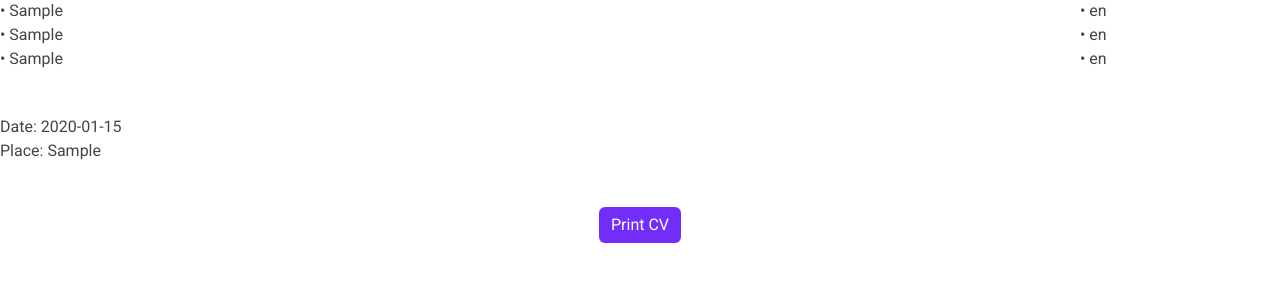
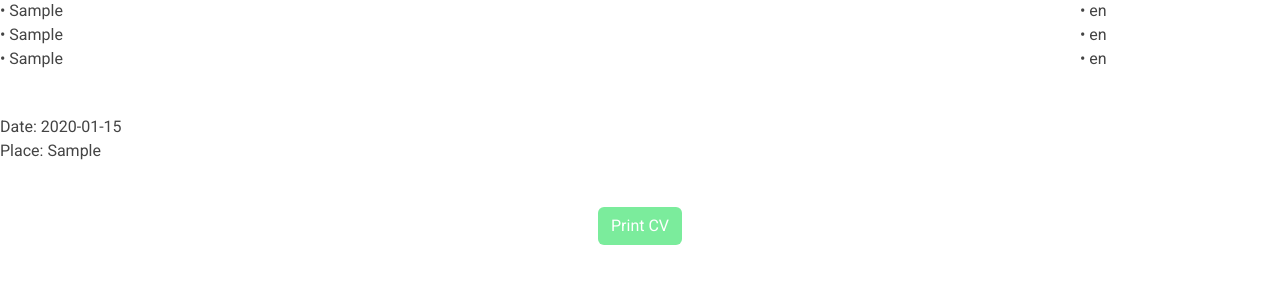
Before and after one commit to ahsanaliSWE/CV-Maker, a PHP site: page /view-resume?resume_id=1 in a window 1280 px wide. Shown: the part 459-759 px from the top of the page. Run offline with PHP 8.4, Linux system fonts and the light colour scheme; the visitor is signed in with stand-in values (Sample User, id 1); tables that the repository leaves empty hold one stand-in row (values such as "Sample post").

Commit message:
Update view-resume.php

```diff
--- a/view-resume.php
+++ b/view-resume.php
@@ -140,7 +140,7 @@ if (!isset($_SESSION['user_id'])) {
         </div>
     </div>
     <div style="text-align: center; margin-top: 20px;">
-        <button onclick="printResume()" class="btn btn-primary" id="printButton">Print CV</button>
+        <button onclick="printResume()" class="btn" id="printButton" style="background-color:#7BEC9C;color:white">Print CV</button>
     </div>
 
 
```
